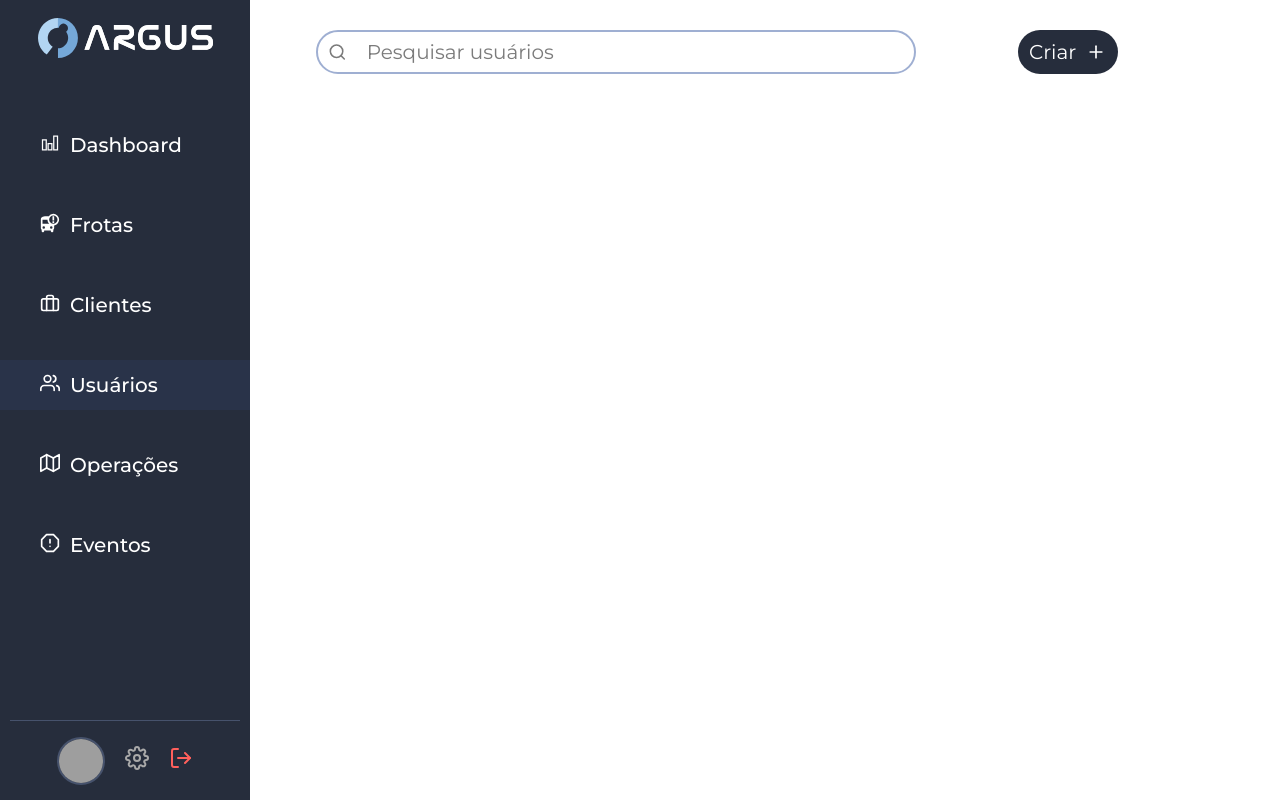
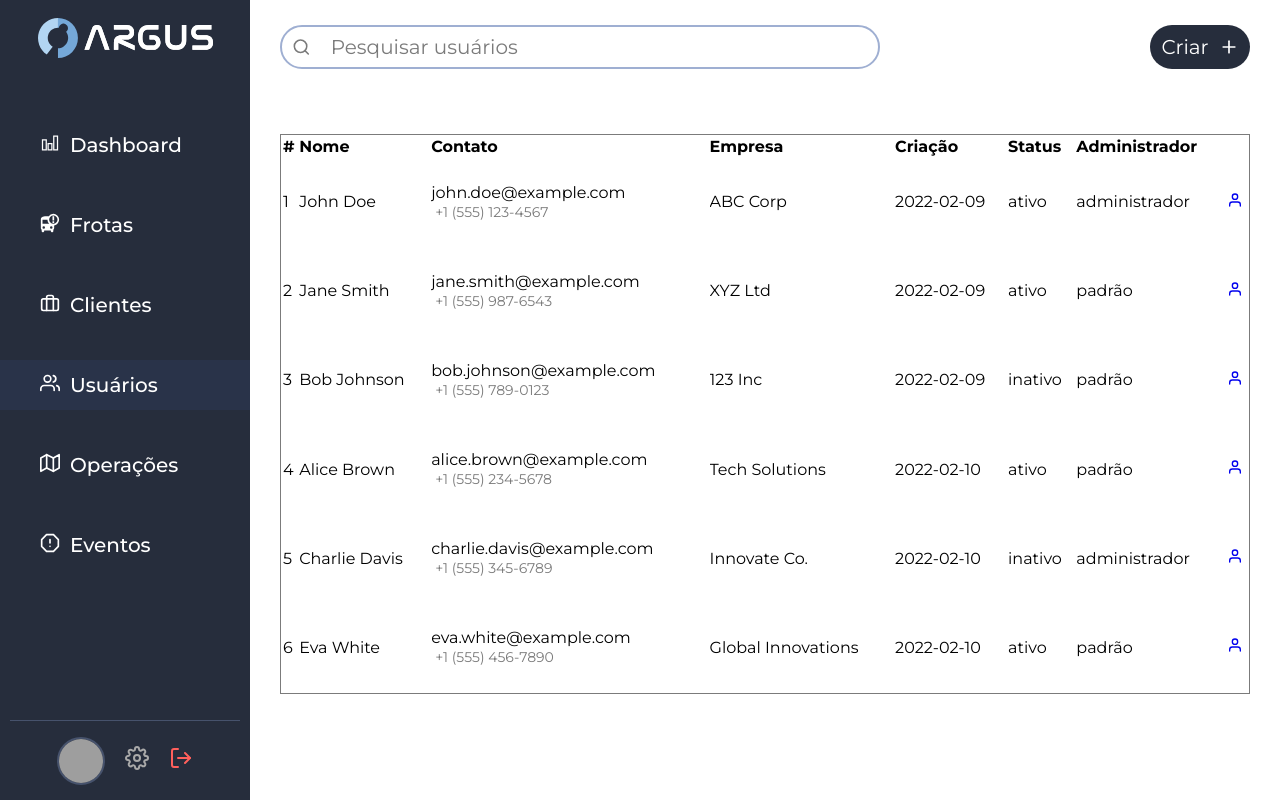
Before and after one commit to VitorC0sta/webapp-draft, a React (Vite) app in the folder front-web-app/: page /users in a window 1280 px wide. Built offline with nearby package versions, Linux system fonts and the light colour scheme; grey boxes are pictures that could not be loaded.

Commit message:
userSearch 80

```diff
--- a/front-web-app/src/common/components/LastEventsTable/LastEventsTable.jsx
+++ b/front-web-app/src/common/components/LastEventsTable/LastEventsTable.jsx
@@ -3,30 +3,34 @@ import { Container } from "./styles";
 export function LastEventsTable({...rest}) {
   return (
     <Container {...rest}>
+      <div className="wrap-title">
+        <h2>Últimos eventos</h2>
+      </div>
       <table>
         <thead>
           <tr>
+            <th>Evento</th>
             <th>Placa</th>
-            <th>Evento</th>
           </tr>
         </thead>
         <tbody id="tabela-body">
           <tr>
+            <td>Alcoolizado</td>
             <td>ABC1234</td>
-            <td>Alcoolizado</td>
           </tr>
           <tr>
+            <td>Sonolência</td>
             <td>XYZ5678</td>
-            <td>Sonolência</td>
           </tr>
           <tr>
+            <td>Direção Perigosa</td>
             <td>DEF9876</td>
-            <td>Direção Perigosa</td>
           </tr>
           <tr>
+            <td>Sem Cinto</td>
             <td>GHI6543</td>
-            <td>Sem Cinto</td>
           </tr>
+
         </tbody>
       </table>
     </Container>
--- a/front-web-app/src/common/components/LastEventsTable/styles.js
+++ b/front-web-app/src/common/components/LastEventsTable/styles.js
@@ -1,10 +1,72 @@
 import styled from "styled-components";
 
-export const Container = styled.table`
+export const Container = styled.div`
+  display: flex;
+  flex-direction: column;
+
+  gap: 3rem;
+
+  padding: 0 3rem;
   width: 100%;
   height: 100%;
+
   border: solid 0.2rem ${({ theme }) => theme.COLORS.NEUTRAL_400};
   border-radius: 2rem;
 
-  text-transform: uppercase;
+  > .wrap-title {
+    padding: 2rem 1rem;
+
+    h2 {
+      font-size: 3rem;
+      font-weight: 600;
+      font-family: "Montserrat", sans-serif;
+      color: ${({ theme }) => theme.COLORS.DARKBLUE_700};
+    }
+  }
+
+  > table {
+    border-collapse: collapse;
+    overflow: auto;
+    width: 100%;
+
+    tbody {
+      tr {
+        width: 100%;
+        transition: 500ms;
+        cursor: default;
+      }
+
+      tr:hover {
+        td:nth-child(1){
+          border-radius: 1rem 0 0 1rem;
+          background: ${({ theme }) => theme.COLORS.NEUTRAL_300};
+        }
+
+        td:last-child {
+          border-radius: 0 1rem 1rem 0;
+          background: ${({ theme }) => theme.COLORS.NEUTRAL_300};
+        }
+      }
+    }
+
+    td {
+      padding: 1rem;
+
+      height: 5rem;
+
+      text-align: left;
+
+      font-weight: 500;
+      font-size: 1.8rem;
+      color: black;
+    }
+
+    th {
+      padding: 0.3rem 1rem;
+      font-size: 1.6rem;
+      text-align: left;
+      font-weight: 500;
+      color: ${({ theme }) => theme.COLORS.NEUTRAL_600};
+    }
+  }
 `;
--- /dev/null
+++ b/front-web-app/src/common/components/QueryResultsTable/QueryResultsTable.jsx
@@ -0,0 +1,44 @@
+import { Container } from "./styles";
+import userData from "./userExample";
+import { Link } from "react-router-dom";
+import { FiUser } from "react-icons/fi";
+
+export function QueryResultsTable() {
+  return (
+    <Container>
+      <thead>
+        <tr>
+          <th>#</th>
+          <th>Nome</th>
+          <th>Contato</th>
+          <th>Empresa</th>
+          <th>Criação</th>
+          <th>Status</th>
+          <th>Administrador</th>
+          <th></th>
+        </tr>
+      </thead>
+      <tbody>
+        {userData.map((user, index) => (
+          <tr key={index}>
+            {Object.keys(user).map((key) =>
+              key == "contact" ? (
+                <td className=".contact" key={key}>
+                  <p>{user[key].email}</p>
+                  <span>{user[key].phoneNumber}</span>
+                </td>
+              ) : (
+                <td key={key}><p>{user[key]}</p></td>
+              )
+            )}
+            <td>
+              <Link to="/users">
+                <FiUser />
+              </Link>
+            </td>
+          </tr>
+        ))}
+      </tbody>
+    </Container>
+  );
+}
--- /dev/null
+++ b/front-web-app/src/common/components/QueryResultsTable/styles.js
@@ -0,0 +1,40 @@
+import styled from "styled-components";
+
+export const Container = styled.table`
+  width: 100%;
+  height: 100%;
+  background-color: white;
+
+  &:nth-child(1) {
+    border: solid 0.1rem ${({theme}) => theme.COLORS.NEUTRAL_600};
+
+  }
+
+  > thead {
+    tr{
+
+    }
+    th {
+      text-align: left;
+    }
+  }
+
+  > tbody {
+    border-bottom: solid 0.1rem ${({theme}) => theme.COLORS.NEUTRAL_600};
+    tr {
+
+
+      td {
+        text-align: left;
+        height: 5rem;
+
+        span {
+          font-size: 1.4rem;
+          color: ${({theme}) => theme.COLORS.NEUTRAL_600};
+          margin: 0.4rem;
+        }
+      }
+
+    }
+  }
+`;
--- /dev/null
+++ b/front-web-app/src/common/components/QueryResultsTable/userExample.js
@@ -0,0 +1,74 @@
+export default [
+  {
+    id: 1,
+    name: "John Doe",
+    contact: {
+      email: "john.doe@example.com",
+      phoneNumber: "+1 (555) 123-4567",
+    },
+    company: "ABC Corp",
+    createdAt: "2022-02-09",
+    status: "ativo" ,
+    isAdministrator: "administrador"
+  },
+  {
+    id: 2,
+    name: "Jane Smith",
+    contact: {
+      email: "jane.smith@example.com",
+      phoneNumber: "+1 (555) 987-6543",
+    },
+    company: "XYZ Ltd",
+    createdAt: "2022-02-09",
+    status: "ativo",
+    isAdministrator: "padrão"
+  },
+  {
+    id: 3,
+    name: "Bob Johnson",
+    contact: {
+      email: "bob.johnson@example.com",
+      phoneNumber: "+1 (555) 789-0123",
+    },
+    company: "123 Inc",
+    createdAt: "2022-02-09",
+    status: "inativo",
+    isAdministrator: "padrão"
+  },
+  {
+    id: 4,
+    name: "Alice Brown",
+    contact: {
+      email: "alice.brown@example.com",
+    phoneNumber: "+1 (555) 234-5678",
+    },
+    company: "Tech Solutions",
+    createdAt: "2022-02-10",
+    status: "ativo",
+    isAdministrator: "padrão"
+  },
+  {
+    id: 5,
+    name: "Charlie Davis",
+    contact: {
+      email: "charlie.davis@example.com",
+      phoneNumber: "+1 (555) 345-6789",
+    },
+    company: "Innovate Co.",
+    createdAt: "2022-02-10",
+    status: "inativo",
+    isAdministrator: "administrador"
+  },
+  {
+    id: 6,
+    name: "Eva White",
+    contact: {
+      email: "eva.white@example.com",
+      phoneNumber: "+1 (555) 456-7890",
+    },
+    company: "Global Innovations",
+    createdAt: "2022-02-10",
+    status: "ativo",
+    isAdministrator: "padrão"
+  }
+]
--- a/front-web-app/src/pages/Users/Users.jsx
+++ b/front-web-app/src/pages/Users/Users.jsx
@@ -1,23 +1,22 @@
-import { Container, Main} from "./styles";
+import { Container, Main } from "./styles";
 import { SideBar } from "../../common/components/SideBar/SideBar";
 import { InputSearch } from "../../common/components/InputSearch/InputSearch";
 import { CreationButton } from "../../common/components/CreationButton/CreationButton";
+import { QueryResultsTable } from "../../common/components/QueryResultsTable/QueryResultsTable";
 
 export function Users() {
   return (
     <Container>
-        <SideBar />
-        <div className="hero">
-          <div className="hero-head">
-            <InputSearch
-              $searchFor={"usuários"}
-            />
-            <CreationButton />
-          </div>
-          <Main>
-          </Main>
+      <SideBar />
+      <div className="body-container">
+        <div className="head-container">
+          <InputSearch $searchFor={"usuários"} />
+          <CreationButton />
         </div>
-
+        <Main>
+          <QueryResultsTable />
+        </Main>
+      </div>
     </Container>
-  )
+  );
 }
--- a/front-web-app/src/pages/Users/styles.js
+++ b/front-web-app/src/pages/Users/styles.js
@@ -4,22 +4,22 @@ export const Container = styled.div`
   height: 100vh;
 
   display: grid;
-  grid-template-columns: 20% auto;
+  grid-template-columns: 1fr 9fr;
+  > .body-container {
+    height: 100%;
 
-  > .hero {
-    width: 90%;
-    padding: 3rem 6rem;
+    padding: 2.5rem 3rem 5rem 3rem;
 
-    .hero-head {
+    .head-container {
       display: flex;
-      justify-content: space-between;
-      align-items: center;
+      justify-content: space-between
     }
   }
 `;
 
 export const Main = styled.main`
-  grid-area: main;
+  width: 100%;
+  height: 100%;
+
+  padding: 6.5rem 0 10rem 0;
 `;
-
-export const Form = styled.form``;
```
